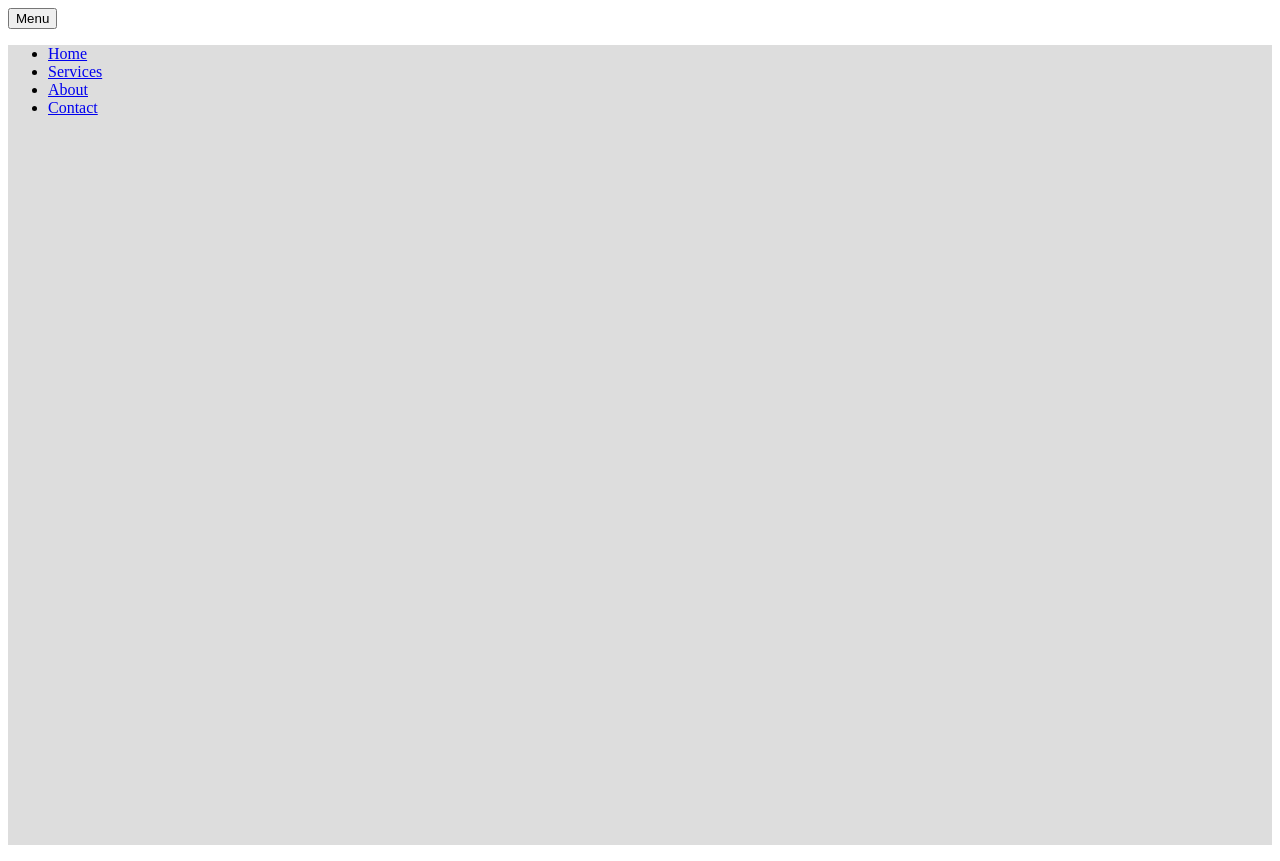
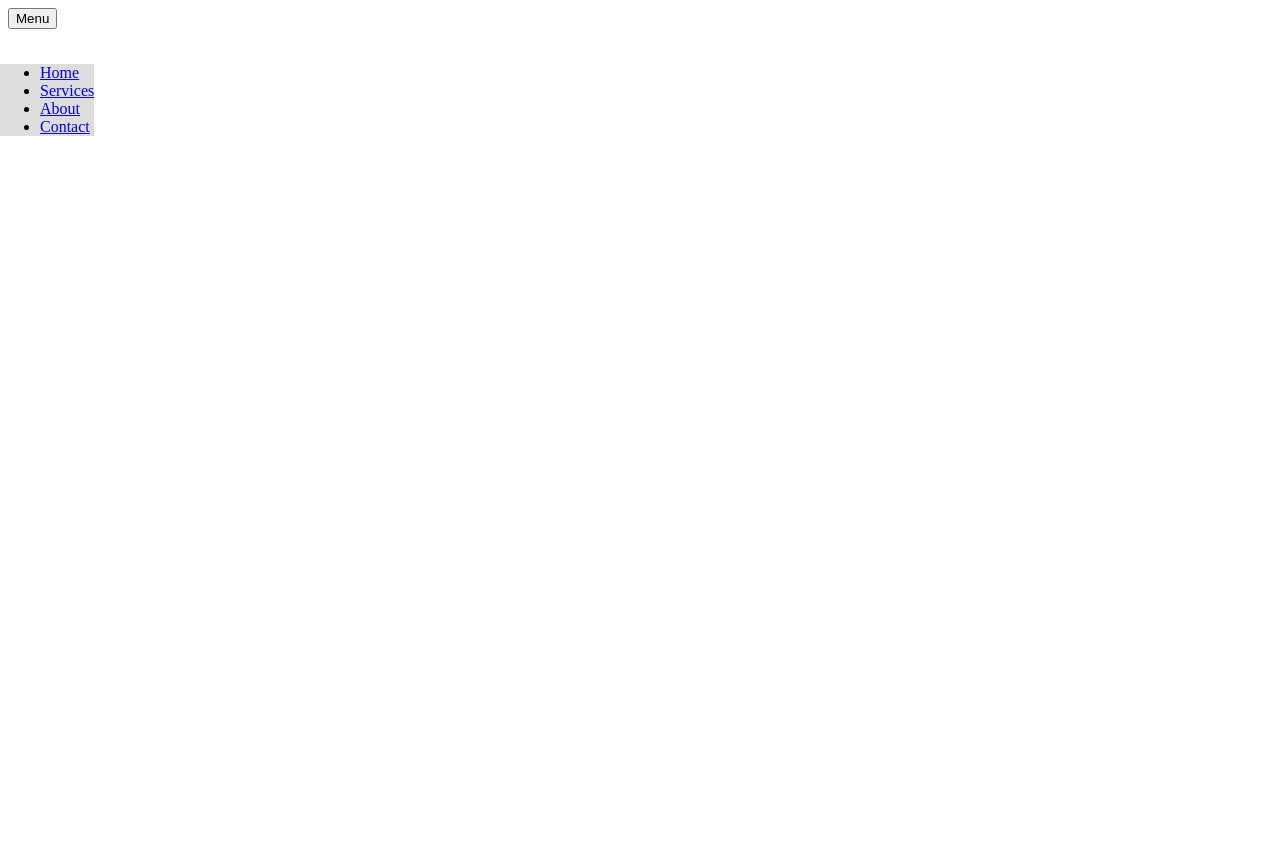
Before and after one commit to JasnoorM17/day-09, a plain HTML site: page menu-toggle.html in a window 1280 px wide. Both pictures are taken after a click on the button "Menu". After the commit the page ends 800 px from the top, so only its background shows below. Drawn offline with Linux system fonts and the light colour scheme.

Commit message:
Added menu toggle #3

```diff
--- a/styles/menu-toggle.css
+++ b/styles/menu-toggle.css
@@ -5,13 +5,16 @@
     /* display: none; */
 
     /* Option #2 */
-    height: 0;
-    overflow: hidden;
+    /* height: 0;
+    overflow: hidden; */
 
-    transition: height 0.5s ease;
+    /* transition: height 0.5s ease; */
 
     /* Option #3 */
-
+    position: fixed;
+    left: -100%;
+    top: 3rem;
+    transition: left 0.5s ease;
 }
 
 #main-nav-list.toggled {
@@ -19,10 +22,10 @@
     /* display: block; */
 
     /* Option #2 - Toggled */
-    height: 100vh;
+    /* height: 100vh; */
 
     /* Option #3 - Toggled */
-
+    left: 0;
 }
 
 
```
